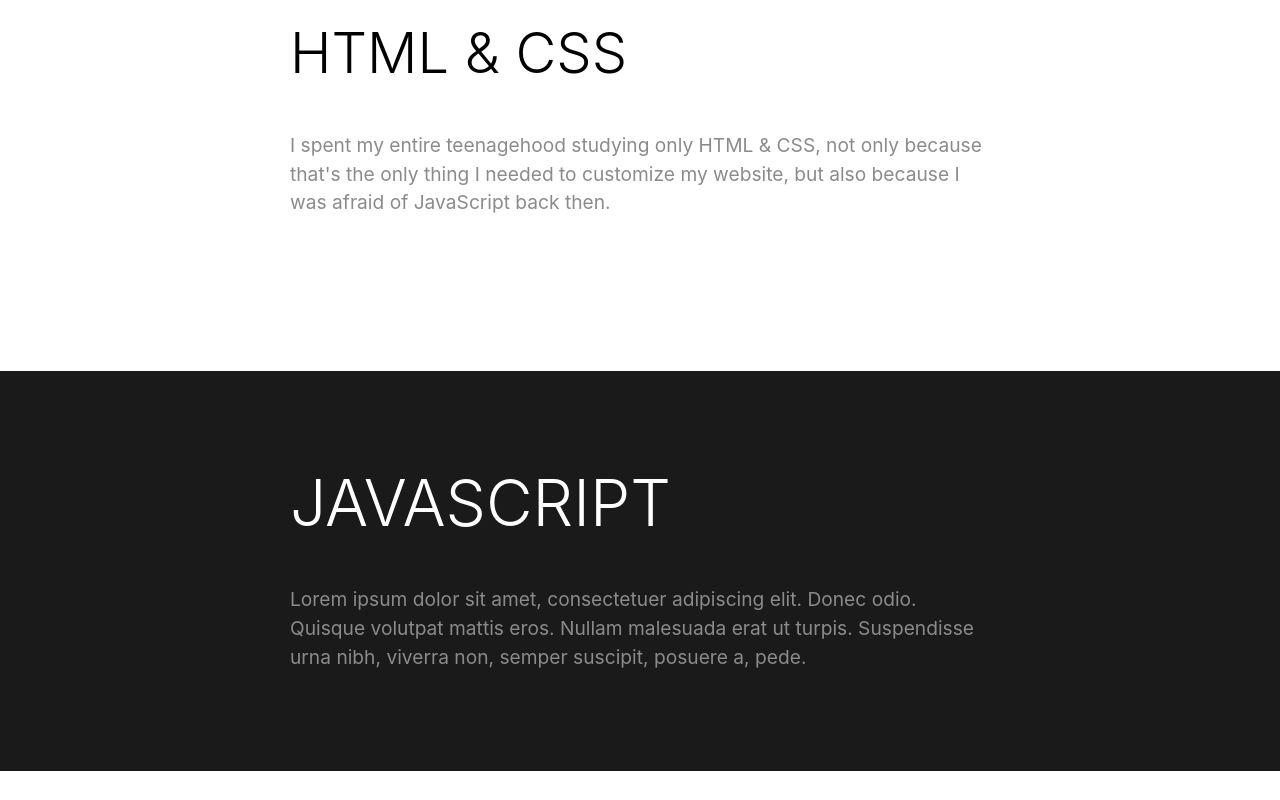
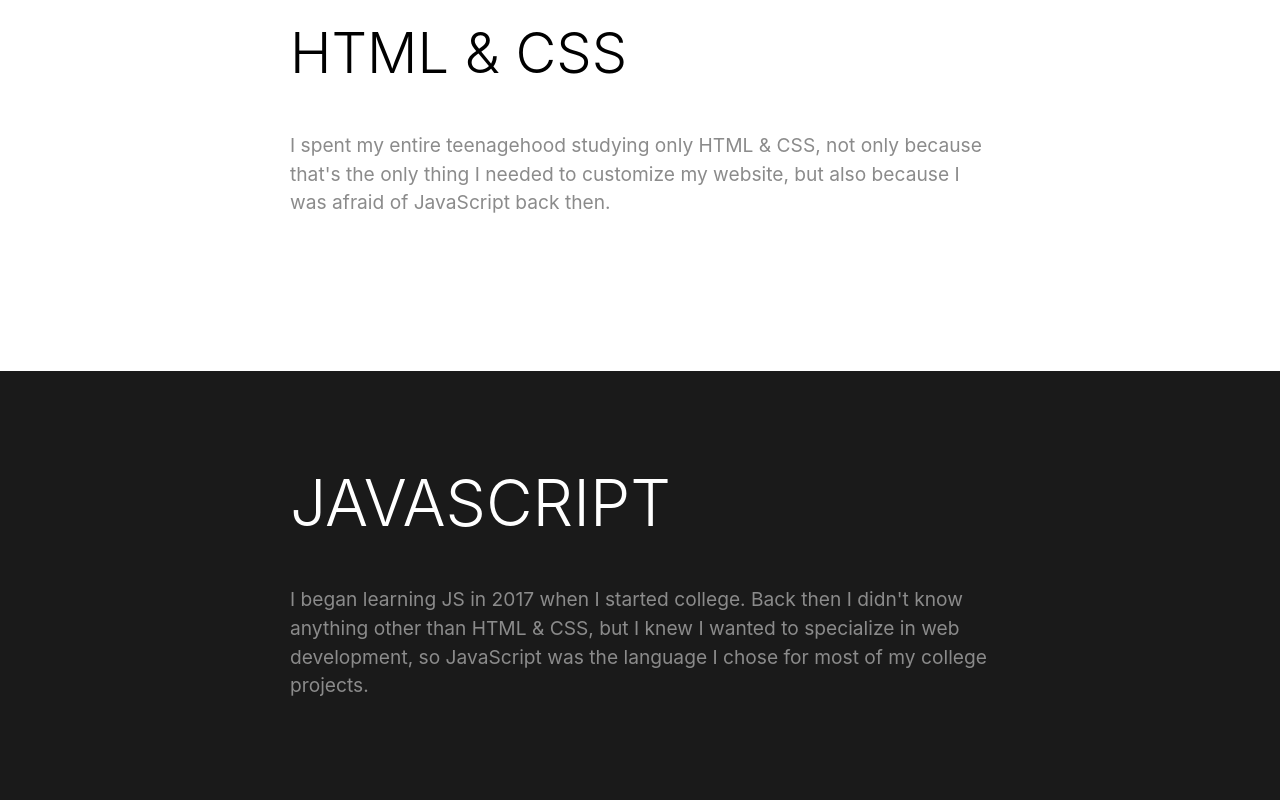
Before and after one commit to SirBruno/portfolio, a React (Create React App) app: page / in a window 1280 px wide. Shown: the part 929-1729 px from the top of the page. Before the commit the page ends 1700 px from the top, so only its background shows below. Built offline with nearby package versions, Linux system fonts and the light colour scheme.

Commit message:
added some copy

```diff
--- a/src/App.js
+++ b/src/App.js
@@ -11,7 +11,7 @@ function App() {
       <Hero gsap={gsap} ScrollTrigger={ScrollTrigger} />
       <HtmlCss gsap={gsap} ScrollTrigger={ScrollTrigger} />
       <Section theme={"dark"} title={"JavaScript"}>
-        Lorem ipsum dolor sit amet, consectetuer adipiscing elit. Donec odio. Quisque volutpat mattis eros. Nullam malesuada erat ut turpis. Suspendisse urna nibh, viverra non, semper suscipit, posuere a, pede.
+        I began learning JS in 2017 when I started college. Back then I didn't know anything other than HTML & CSS, but I knew I wanted to specialize in web development, so JavaScript was the language I chose for most of my college projects.
       </Section>
     </div>
   );
```
